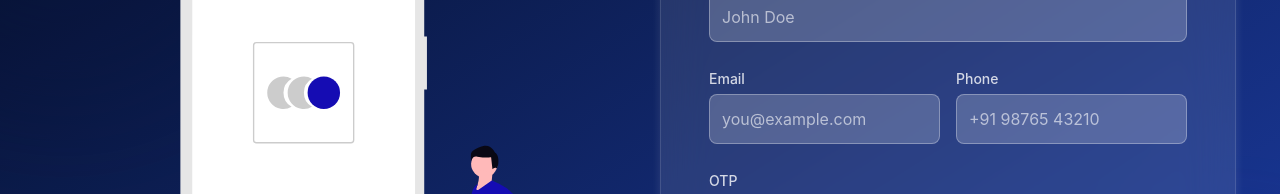
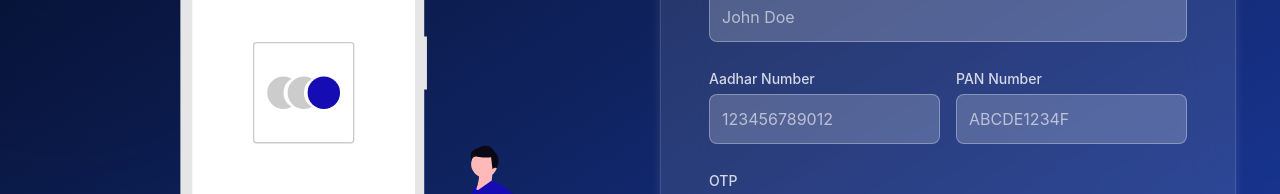
Before and after one commit to siddhesh-desai/citiChain, a React (Create React App) app in the folder frontend/: page /signup in a window 1280 px wide. Shown: the part 220-414 px from the top of the page. Built offline with nearby package versions, Linux system fonts and the light colour scheme.

Commit message:
Update Signup.jsx

```diff
--- a/frontend/src/components/Signup.jsx
+++ b/frontend/src/components/Signup.jsx
@@ -8,6 +8,8 @@ export default function Signup() {
     name: "",
     email: "",
     phone: "",
+    aadhar: "",
+  pan: "",
     otp: "",
     password: "",
     confirmPassword: "",
@@ -29,11 +31,15 @@ export default function Signup() {
   form.password !== form.confirmPassword ||
   form.phone.length < 10 ||
   form.otp.length < 4 ||
+  form.aadhar.length !== 12 ||
+  !/^[0-9]{12}$/.test(form.aadhar) ||
+  !/^[A-Z]{5}[0-9]{4}[A-Z]{1}$/.test(form.pan.toUpperCase()) ||
   !form.acceptedTerms
 ) {
   setError("Please fill all fields correctly and accept the terms.");
   return;
 }
+
 
     setError("");
     alert("Signup successful!");
@@ -63,7 +69,12 @@ export default function Signup() {
           boxShadow: "0 0 20px 2px rgba(255,255,255,0.07)",
         }}
         animate={{ opacity: [0.15, 0.3, 0.15] }}
-        transition={{ duration: 6, repeat: Infinity, ease: "easeInOut", delay: 3 }}
+        transition={{
+          duration: 6,
+          repeat: Infinity,
+          ease: "easeInOut",
+          delay: 3,
+        }}
       ></motion.div>
 
       <div className="max-w-7xl w-full flex flex-col md:flex-row items-center md:items-center justify-center gap-24 z-10">
@@ -91,12 +102,15 @@ export default function Signup() {
           }}
         >
           <h2 className="text-4xl font-extrabold text-center text-white drop-shadow-lg tracking-wide">
-            Create your <span className="text-indigo-400">CitiChain</span> account
+            Create your <span className="text-indigo-400">CitiChain</span>{" "}
+            account
           </h2>
 
           <form className="space-y-6" onSubmit={handleSubmit}>
             <div>
-              <label className="text-sm font-medium text-white/80">Full Name</label>
+              <label className="text-sm font-medium text-white/80">
+                Full Name
+              </label>
               <input
                 type="text"
                 name="name"
@@ -110,27 +124,31 @@ export default function Signup() {
 
             <div className="grid md:grid-cols-2 gap-4">
               <div>
-                <label className="text-sm font-medium text-white/80">Email</label>
+                <label className="text-sm font-medium text-white/80">
+                  Aadhar Number
+                </label>
                 <input
-                  type="email"
-                  name="email"
-                  placeholder="you@example.com"
-                  value={form.email}
+                  type="text"
+                  name="aadhar"
+                  placeholder="123456789012"
+                  value={form.aadhar}
                   onChange={handleChange}
                   required
                   className="mt-1 w-full p-3 rounded-lg bg-white/20 text-white placeholder-white/60 border border-white/30 focus:outline-none focus:ring-2 focus:ring-indigo-400"
                 />
               </div>
               <div>
-                <label className="text-sm font-medium text-white/80">Phone</label>
+                <label className="text-sm font-medium text-white/80">
+                  PAN Number
+                </label>
                 <input
-                  type="tel"
-                  name="phone"
-                  placeholder="+91 98765 43210"
-                  value={form.phone}
+                  type="text"
+                  name="pan"
+                  placeholder="ABCDE1234F"
+                  value={form.pan}
                   onChange={handleChange}
                   required
-                  className="mt-1 w-full p-3 rounded-lg bg-white/20 text-white placeholder-white/60 border border-white/30 focus:outline-none focus:ring-2 focus:ring-indigo-400"
+                  className="mt-1 w-full p-3 rounded-lg bg-white/20 text-white placeholder-white/60 border border-white/30 focus:outline-none focus:ring-2 focus:ring-indigo-400 uppercase"
                 />
               </div>
             </div>
@@ -161,7 +179,9 @@ export default function Signup() {
 
             <div className="grid md:grid-cols-2 gap-4">
               <div>
-                <label className="text-sm font-medium text-white/80">Password</label>
+                <label className="text-sm font-medium text-white/80">
+                  Password
+                </label>
                 <input
                   type="password"
                   name="password"
@@ -173,7 +193,9 @@ export default function Signup() {
                 />
               </div>
               <div>
-                <label className="text-sm font-medium text-white/80">Confirm Password</label>
+                <label className="text-sm font-medium text-white/80">
+                  Confirm Password
+                </label>
                 <input
                   type="password"
                   name="confirmPassword"
@@ -197,7 +219,9 @@ export default function Signup() {
               <label className="text-sm">I accept the Terms & Conditions</label>
             </div>
 
-            {error && <p className="text-sm text-red-400 text-center">{error}</p>}
+            {error && (
+              <p className="text-sm text-red-400 text-center">{error}</p>
+            )}
 
             <motion.button
               whileHover={{ scale: 1.05 }}
@@ -210,7 +234,10 @@ export default function Signup() {
 
             <p className="text-center text-sm text-white/60">
               Already have an account?{" "}
- <Link to="/login/user" className="text-indigo-300 hover:underline font-medium">
+              <Link
+                to="/login/user"
+                className="text-indigo-300 hover:underline font-medium"
+              >
                 Login
               </Link>
             </p>
```
Lines whose indentation alone changed are shown as unchanged.
